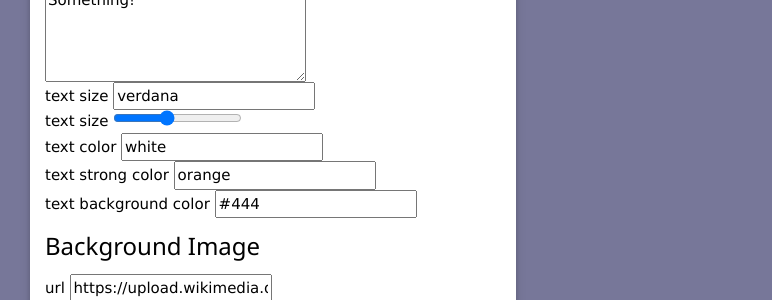
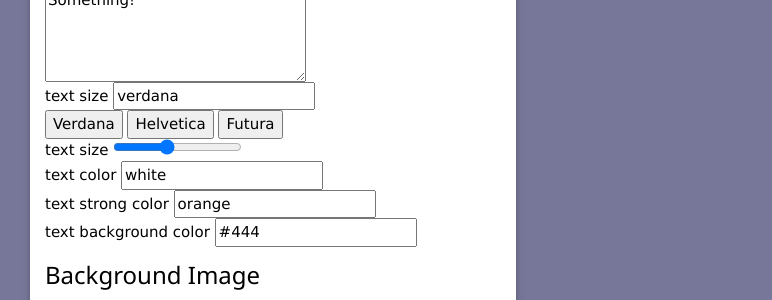
Before and after one commit to fdoyle/politicalMemeGenerator, a plain HTML site: page index.html in a window 1280 px wide. Shown: the part 305-605 px from the top of the page, 0-772 px from the left. Drawn offline with nearby package versions, Linux system fonts and the light colour scheme; no server answers.

Commit message:
add some font defaults buttons

```diff
--- a/index.html
+++ b/index.html
@@ -35,6 +35,10 @@
     <br/>
     text size
     <input type="text" value="verdana" oninput="updateFont()" id="newFont" onkeyup="updateFont()"/>
+    <br/>
+    <button  type="button" onclick="setFont('Verdana')">Verdana</button>
+    <button  type="button" onclick="setFont('Helvetica')">Helvetica</button>
+    <button  type="button" onclick="setFont('Futura')">Futura</button>
     <br/>
     text size
     <input type="range" value="50" min="16" max="100" oninput="updateTextSize()" id="newTextSize" onkeyup="updateTextSize()"/>
--- a/js/scripts.js
+++ b/js/scripts.js
@@ -75,8 +75,12 @@ function updateTextColor() {
 }
 
 function updateFont(){
+	var newFont = document.getElementById("newFont").value
+		$('.text').css("font-family", newFont);
+}
 
-	var newFont = document.getElementById("newFont").value
+function setFont(newFont){
+	document.getElementById("newFont").value = newFont;
 		$('.text').css("font-family", newFont);
 }
 
```
